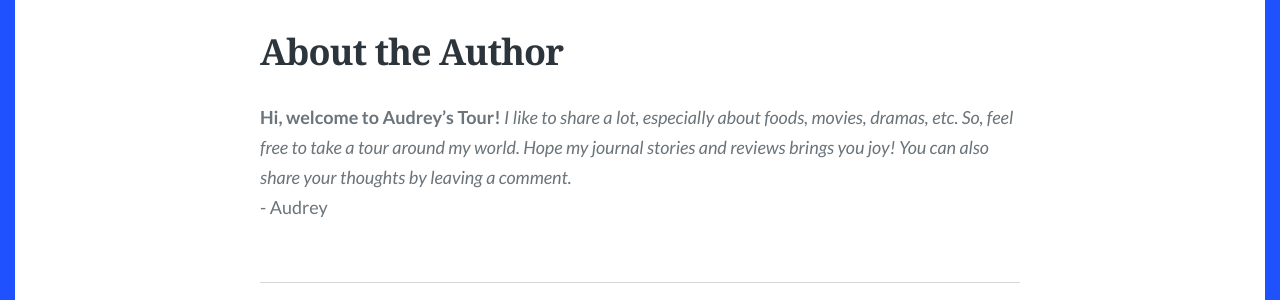
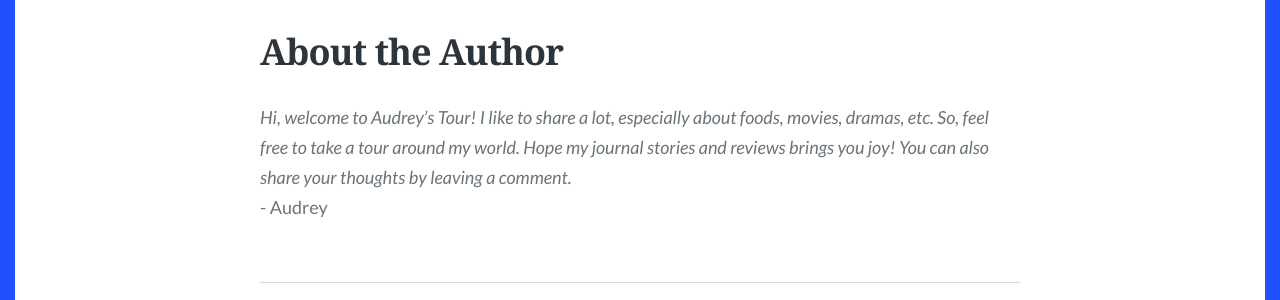
Before and after one commit to audreystour/audreystour.github.io, a Jekyll site: the page built from about.md, in a window 1280 px wide. Shown: the part 184-484 px from the top of the page. Built offline with Jekyll 4.4.1, drawn with Linux system fonts in a browser that asks for light colours; some web fonts are replaced.

```diff
--- a/about.md
+++ b/about.md
@@ -6,4 +6,4 @@ feature_image:
 permalink: /about.html
 ---
 
-**Hi, welcome to Audrey's Tour!** *I like to share a lot, especially about foods, movies, dramas, etc. So, feel free to take a tour around my world. Hope my journal stories and reviews brings you joy! You can also share your thoughts by leaving a comment.* <br> - Audrey
+*Hi, welcome to Audrey's Tour! I like to share a lot, especially about foods, movies, dramas, etc. So, feel free to take a tour around my world. Hope my journal stories and reviews brings you joy! You can also share your thoughts by leaving a comment.* <br> - Audrey
```
